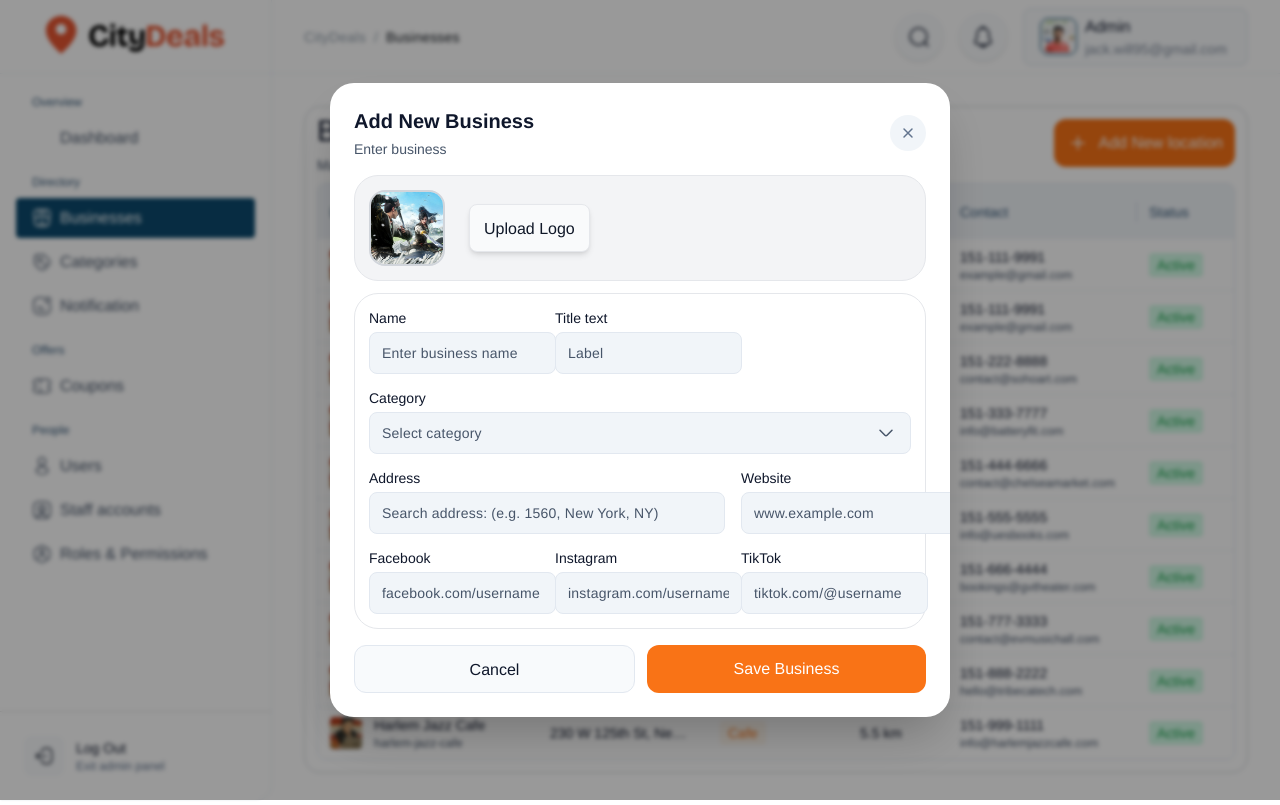
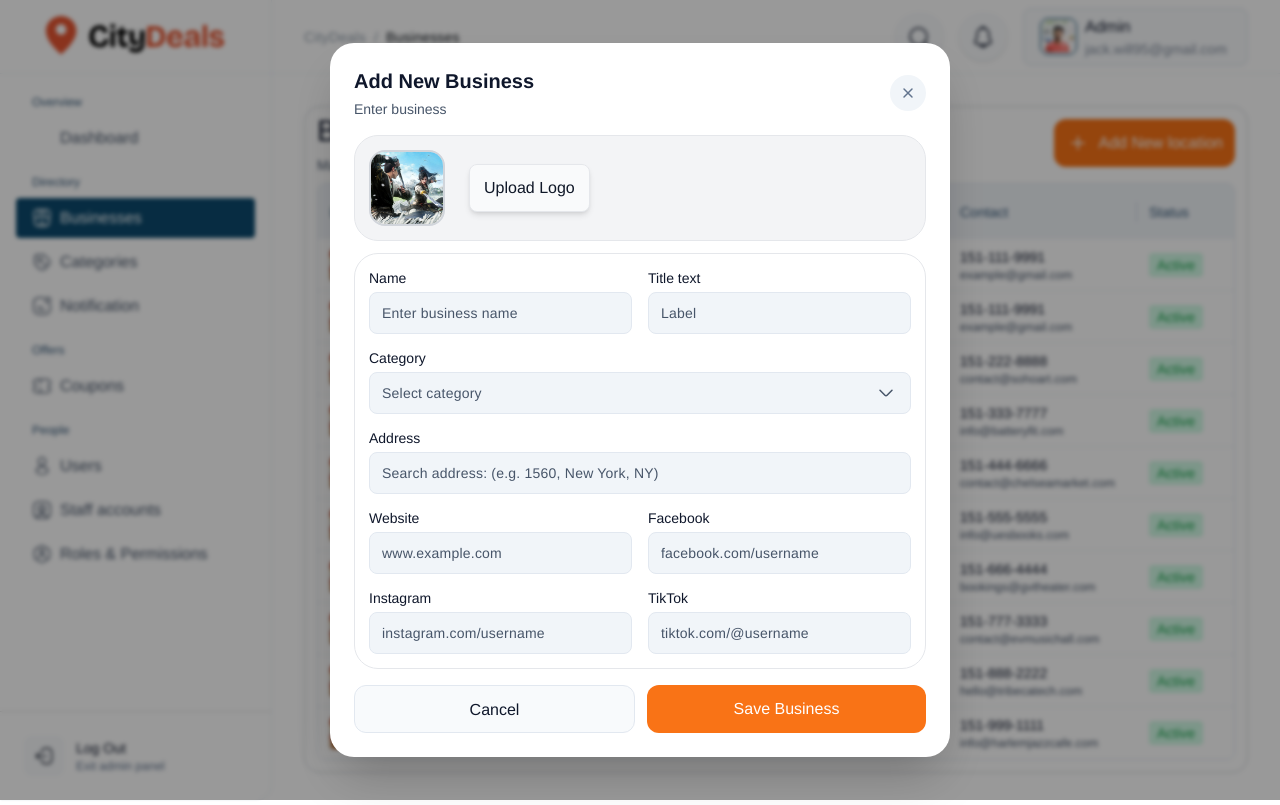
Before and after one commit to mdalifkhandev/citydeals-dashboard, a Next.js app: page /businesses in a window 1280 px wide. Both pictures are taken after a click on the button "Add New location". Built offline with nearby package versions, Linux system fonts and the light colour scheme.

Commit message:
feat: enhance file upload functionality and improve UI components across Businesses, Categories, and Coupons pages

```diff
--- a/app/businesses/page.tsx
+++ b/app/businesses/page.tsx
@@ -1,7 +1,7 @@
 "use client";
 
 import Image from "next/image";
-import { useState } from "react";
+import { useEffect, useState, type ChangeEvent } from "react";
 import Modal from "@/components/Modal";
 
 const assetBase = "/assets/dashboard/";
@@ -100,18 +100,35 @@ const locations = [
 ];
 
 const fields = [
-  { label: "Name", placeholder: "Enter business name" },
-  { label: "Title text", placeholder: "Label" },
-  { label: "Category", placeholder: "Select category", wide: true, select: true },
-  { label: "Address", placeholder: "Search address: (e.g. 1560, New York, NY)", grow: true },
-  { label: "Website", placeholder: "www.example.com", className: "w-[254px]" },
-  { label: "Facebook", placeholder: "facebook.com/username" },
-  { label: "Instagram", placeholder: "instagram.com/username" },
-  { label: "TikTok", placeholder: "tiktok.com/@username" },
+  { label: "Name", placeholder: "Enter business name", span: "md:col-span-6" },
+  { label: "Title text", placeholder: "Label", span: "md:col-span-6" },
+  { label: "Category", placeholder: "Select category", span: "md:col-span-12", select: true },
 ];
 
 export default function BusinessesPage() {
   const [isDrawerOpen, setIsDrawerOpen] = useState(false);
+  const [logoPreview, setLogoPreview] = useState<string | null>(null);
+
+  useEffect(() => {
+    return () => {
+      if (logoPreview) {
+        URL.revokeObjectURL(logoPreview);
+      }
+    };
+  }, [logoPreview]);
+
+  function handleLogoChange(event: ChangeEvent<HTMLInputElement>) {
+    const file = event.target.files?.[0];
+    if (!file) return;
+
+    const nextPreview = URL.createObjectURL(file);
+    setLogoPreview((currentPreview) => {
+      if (currentPreview) {
+        URL.revokeObjectURL(currentPreview);
+      }
+      return nextPreview;
+    });
+  }
 
   return (
     <div className="w-full p-8">
@@ -205,38 +222,38 @@ export default function BusinessesPage() {
           <div className="flex w-full items-center gap-6 rounded-3xl border border-[#e5e7eb] bg-gray-100 p-3.5">
             <Image
               className="size-[76px] rounded-2xl border-2 border-[#d1d5db] object-cover"
-              src={`${assetBase}imgBusinessLogo.png`}
+              src={logoPreview ?? `${assetBase}imgBusinessLogo.png`}
               alt=""
               width={76}
               height={76}
+              unoptimized={!!logoPreview}
             />
-            <button
-              className="h-12 rounded-lg border border-[#e5e7eb] bg-gray-50 px-3.5 py-3 text-base font-medium leading-6 text-gray-900 shadow-md"
-              type="button"
+            <label
+              className="flex h-12 cursor-pointer items-center rounded-lg border border-[#e5e7eb] bg-gray-50 px-3.5 py-3 text-base font-medium leading-6 text-gray-900 shadow-md hover:bg-white"
+              htmlFor="business-logo-upload"
             >
               Upload Logo
-            </button>
+              <input
+                className="sr-only"
+                id="business-logo-upload"
+                type="file"
+                accept="image/*"
+                onChange={handleLogoChange}
+              />
+            </label>
           </div>
 
           <div className="rounded-3xl border border-[#e5e7eb] bg-white p-3.5">
-            <div className="grid grid-cols-6 gap-x-4 gap-y-3.5">
+            <div className="grid grid-cols-1 gap-x-4 gap-y-3.5 md:grid-cols-12">
               {fields.map((field) => (
                 <label
-                  className={
-                    field.wide
-                      ? "col-span-6 grid gap-1"
-                      : field.grow
-                        ? "col-span-4 grid gap-1"
-                        : field.className
-                          ? `col-span-2 grid gap-1 ${field.className}`
-                          : "col-span-2 grid gap-1"
-                  }
+                  className={`grid min-w-0 gap-1 ${field.span}`}
                   key={field.label}
                 >
                   <span className="text-sm leading-5 text-slate-900">{field.label}</span>
-                  <span className="flex h-[42px] items-center gap-2 rounded-lg border border-slate-200 bg-slate-100 px-3 py-2.5 text-sm leading-[22px] tracking-[0.22px] text-[#475569]">
+                  <span className="flex h-[42px] min-w-0 items-center gap-2 rounded-lg border border-slate-200 bg-slate-100 px-3 py-2.5 text-sm leading-[22px] tracking-[0.22px] text-[#475569]">
                     <input
-                      className="min-w-0 flex-1 bg-transparent outline-none placeholder:text-[#475569]"
+                      className="w-full min-w-0 flex-1 truncate bg-transparent outline-none placeholder:text-[#475569]"
                       placeholder={field.placeholder}
                     />
                     {field.select && (
@@ -245,6 +262,25 @@ export default function BusinessesPage() {
                   </span>
                 </label>
               ))}
+              <label className="grid min-w-0 gap-1 md:col-span-12">
+                <span className="text-sm leading-5 text-slate-900">Address</span>
+                <span className="flex h-[42px] min-w-0 items-center rounded-lg border border-slate-200 bg-slate-100 px-3 py-2.5 text-sm leading-[22px] tracking-[0.22px] text-[#475569]">
+                  <input
+                    className="w-full min-w-0 flex-1 truncate bg-transparent outline-none placeholder:text-[#475569]"
+                    placeholder="Search address: (e.g. 1560, New York, NY)"
+                  />
+                </span>
+              </label>
+
+              <div className="grid min-w-0 gap-3.5 md:col-span-6">
+                <Field label="Website" placeholder="www.example.com" />
+                <Field label="Instagram" placeholder="instagram.com/username" />
+              </div>
+
+              <div className="grid min-w-0 gap-3.5 md:col-span-6">
+                <Field label="Facebook" placeholder="facebook.com/username" />
+                <Field label="TikTok" placeholder="tiktok.com/@username" />
+              </div>
             </div>
           </div>
 
@@ -268,3 +304,25 @@ export default function BusinessesPage() {
     </div>
   );
 }
+
+function Field({
+  label,
+  placeholder,
+  className = "",
+}: {
+  label: string;
+  placeholder: string;
+  className?: string;
+}) {
+  return (
+    <label className={`grid min-w-0 gap-1 ${className}`}>
+      <span className="text-sm leading-5 text-slate-900">{label}</span>
+      <span className="flex h-[42px] min-w-0 items-center rounded-lg border border-slate-200 bg-slate-100 px-3 py-2.5 text-sm leading-[22px] tracking-[0.22px] text-[#475569]">
+        <input
+          className="w-full min-w-0 flex-1 truncate bg-transparent outline-none placeholder:text-[#475569]"
+          placeholder={placeholder}
+        />
+      </span>
+    </label>
+  );
+}
--- a/app/categories/page.tsx
+++ b/app/categories/page.tsx
@@ -1,7 +1,7 @@
 "use client";
 
 import Image from "next/image";
-import { useState } from "react";
+import { useEffect, useState, type ChangeEvent } from "react";
 import Modal from "@/components/Modal";
 
 const assetBase = "/assets/dashboard/";
@@ -28,6 +28,28 @@ const fields = [
 
 export default function CategoriesPage() {
   const [isDrawerOpen, setIsDrawerOpen] = useState(false);
+  const [iconPreview, setIconPreview] = useState<string | null>(null);
+
+  useEffect(() => {
+    return () => {
+      if (iconPreview) {
+        URL.revokeObjectURL(iconPreview);
+      }
+    };
+  }, [iconPreview]);
+
+  function handleIconChange(event: ChangeEvent<HTMLInputElement>) {
+    const file = event.target.files?.[0];
+    if (!file) return;
+
+    const nextPreview = URL.createObjectURL(file);
+    setIconPreview((currentPreview) => {
+      if (currentPreview) {
+        URL.revokeObjectURL(currentPreview);
+      }
+      return nextPreview;
+    });
+  }
 
   return (
     <div className="w-full px-8 py-6">
@@ -110,15 +132,33 @@ export default function CategoriesPage() {
       >
         <form className="flex flex-col gap-3">
           <div className="flex w-full items-center gap-6 rounded-3xl border border-[#e5e7eb] bg-gray-100 p-3.5">
-            <span className="grid size-[76px] place-items-center rounded-2xl border-2 border-[#d1d5db] bg-white">
+          <span className="relative grid size-[76px] place-items-center overflow-hidden rounded-2xl border-2 border-[#d1d5db] bg-white">
+            {iconPreview ? (
+              <Image
+                className="object-cover"
+                src={iconPreview}
+                alt=""
+                fill
+                sizes="76px"
+                unoptimized
+              />
+            ) : (
               <Image src={`${assetBase}imgTag2.svg`} alt="" width={36} height={36} />
-            </span>
-            <button
-              className="h-12 rounded-lg border border-[#e5e7eb] bg-gray-50 px-3.5 py-3 text-base font-medium leading-6 text-gray-900 shadow-md"
-              type="button"
-            >
-              Upload Icon
-            </button>
+            )}
+          </span>
+          <label
+            className="flex h-12 cursor-pointer items-center rounded-lg border border-[#e5e7eb] bg-gray-50 px-3.5 py-3 text-base font-medium leading-6 text-gray-900 shadow-md hover:bg-white"
+            htmlFor="category-icon-upload"
+          >
+            Upload Icon
+            <input
+              className="sr-only"
+              id="category-icon-upload"
+              type="file"
+              accept="image/*"
+              onChange={handleIconChange}
+            />
+          </label>
           </div>
 
           <div className="rounded-3xl border border-[#e5e7eb] bg-white p-3.5">
--- a/components/Sidebar.tsx
+++ b/components/Sidebar.tsx
@@ -56,7 +56,7 @@ export default function Sidebar({ activeItem }: SidebarProps) {
           width={185}
           height={54}
           priority
-          style={{ width: "auto", height: "auto" }}
+          className="h-[54px] w-[185px]"
         />
       </div>
 
```
Also changed, not shown: app/coupons/page.tsx (+50 -17 lines).
